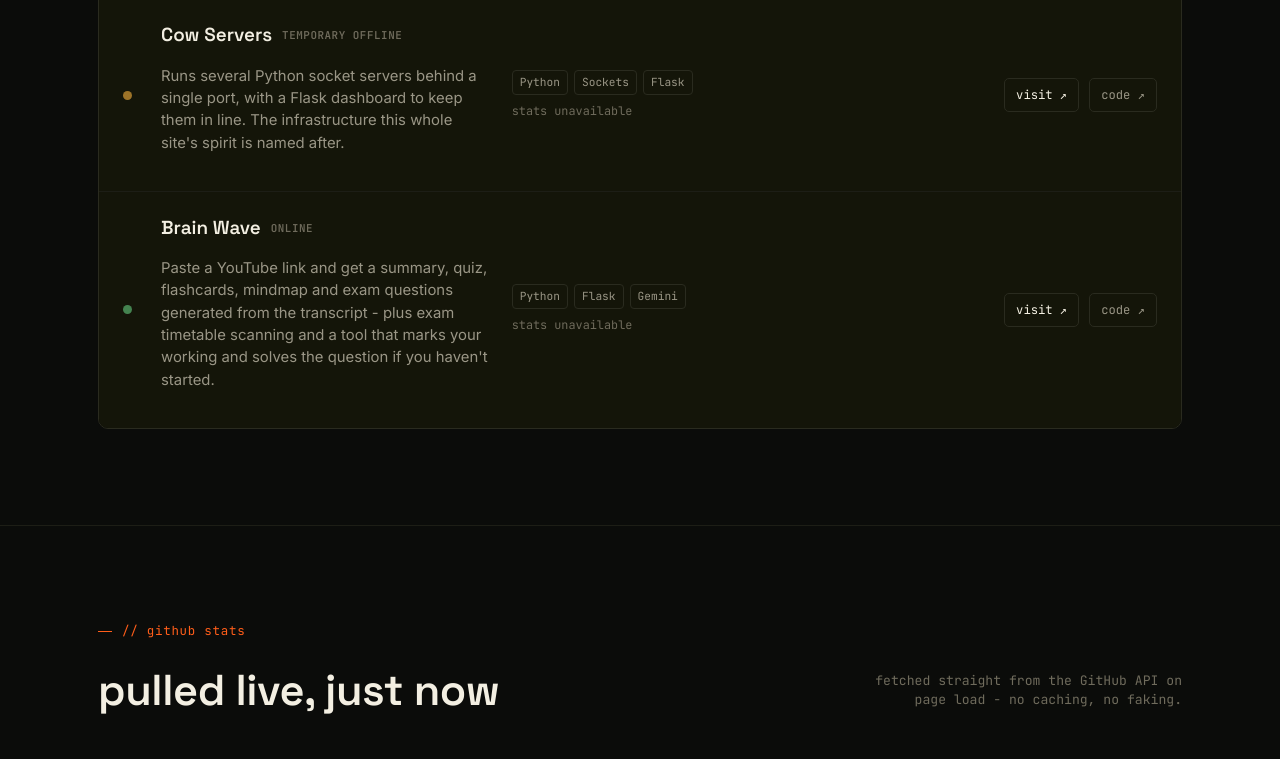
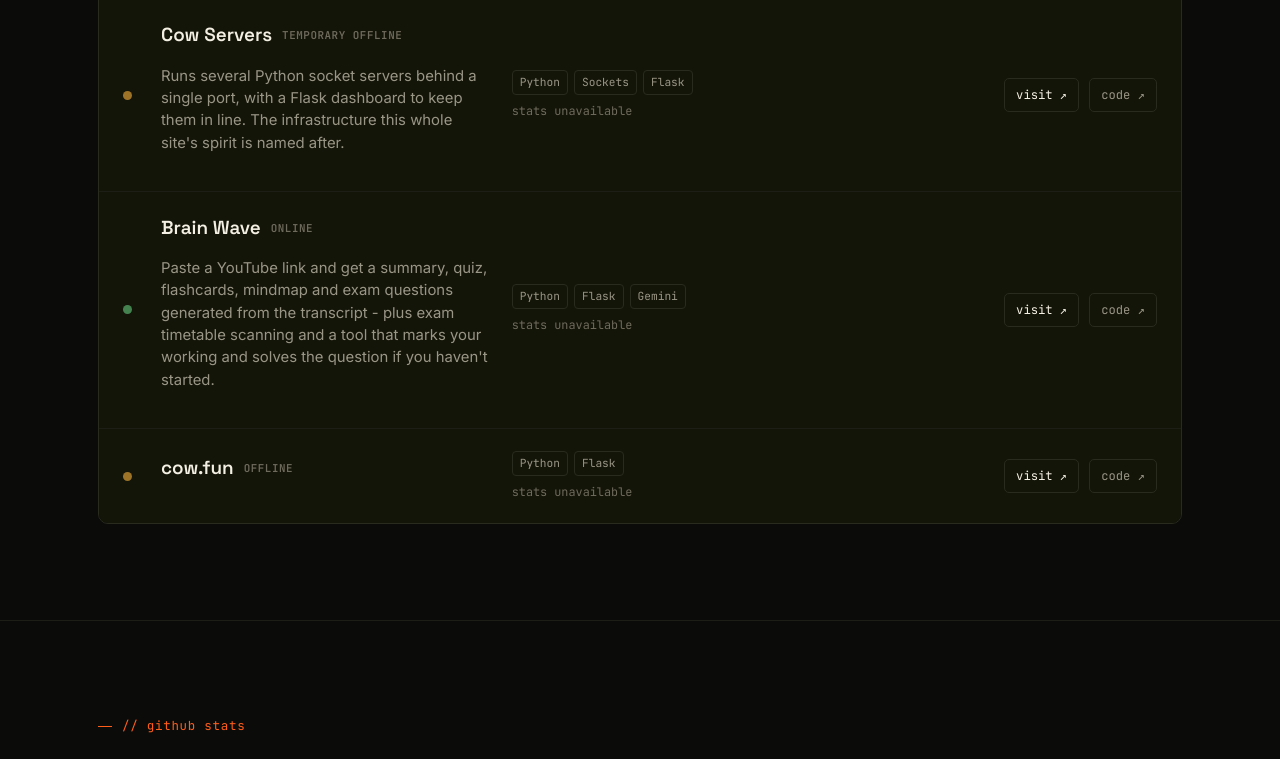
Before and after one commit to TheOrangeCow/theorangecow_website, a Flask app: page / in a window 1280 px wide. Shown: the part 2119-2878 px from the top of the page. Run offline with Flask 3, Linux system fonts and the light colour scheme; data that the repository does not hold is empty.

Commit message:
Update index.html

```diff
--- a/templates/index.html
+++ b/templates/index.html
@@ -239,6 +239,25 @@
                         </div>
                         <div class="svc-meta-col">
                             <div class="svc-stack"><span>Python</span><span>Flask</span><span>Gemini</span></div>
+                            <div class="svc-live-stats" data-repo="Brain-Wave">★ <span class="stars">…</span>
+                                &nbsp;·&nbsp; updated <span class="updated">…</span></div>
+                        </div>
+                        <div class="svc-actions">
+                            <a href="https://brainwave.theorangecow.org" target="_blank" rel="noopener"
+                                class="primary">visit ↗</a>
+                            <a href="https://github.com/TheOrangeCow/Brain-Wave" target="_blank" rel="noopener">code
+                                ↗</a>
+                        </div>
+                    </article>
+
+                    <article class="svc-row" data-status="dev">
+                        <span class="dot dev"></span>
+                        <div class="svc-name-col">
+                            <p class="svc-name">cow.fun <span class="svc-status-tag">Offline</span></p>
+                            <p class="svc-desc"></p>
+                        </div>
+                        <div class="svc-meta-col">
+                            <div class="svc-stack"><span>Python</span><span>Flask</span></div>
                             <div class="svc-live-stats" data-repo="Brain-Wave">★ <span class="stars">…</span>
                                 &nbsp;·&nbsp; updated <span class="updated">…</span></div>
                         </div>
```
